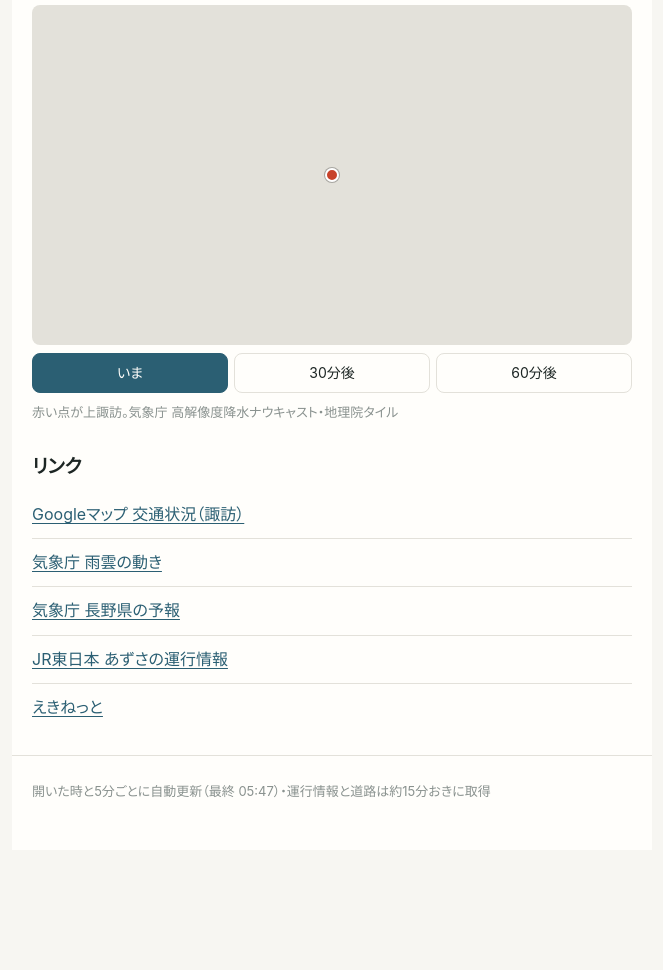
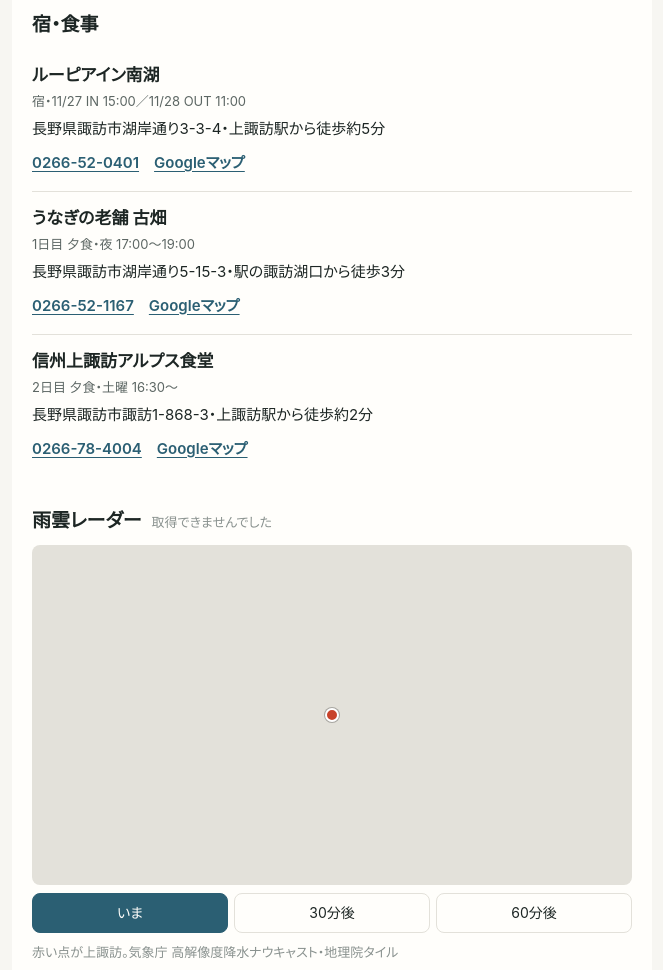
Before and after one commit to canada/suwa-8c85206a12, a plain HTML site: page index.html in a window 1280 px wide. Shown: the part 1868-2838 px from the top of the page, without its empty margins (308-971 px from the left). Before the commit the page ends 2718 px from the top, so only its background shows below. Drawn offline with Linux system fonts and the light colour scheme; no server answers.

Commit message:
宿・食事の連絡先と池袋→新宿を追加
Co-Authored-By: Claude Opus 5.5 (1M context) <noreply@anthropic.com>

```diff
--- a/index.html
+++ b/index.html
@@ -54,6 +54,9 @@ tr.cur td{background:var(--accent-soft)}
 .seg{display:flex;gap:6px;margin-top:8px}
 .seg button{flex:1;min-height:40px;border:1px solid var(--rule);background:var(--paper);color:var(--ink);border-radius:8px;font:inherit;font-size:14px}
 .seg button[aria-pressed="true"]{background:var(--accent);border-color:var(--accent);color:var(--paper)}
+.place{padding:12px 0;border-top:1px solid var(--rule)}.place:first-of-type{border-top:0}
+.place h3{margin:0;font-size:17px}.place h3 small{display:block;font-size:13px;font-weight:400;color:var(--sub)}
+.place p{margin:4px 0 0;font-size:15px}.place a{display:inline-block;min-height:32px;padding:4px 0;font-weight:600}
 ul.links{list-style:none;margin:0;padding:0}
 ul.links li{border-top:1px solid var(--rule)}ul.links li:first-child{border-top:0}
 ul.links a{display:block;padding:10px 0}
@@ -96,6 +99,25 @@ footer{padding:24px 20px 48px;margin-top:20px;border-top:1px solid var(--rule);f
 </section>
 
 <section>
+ <h2>宿・食事</h2>
+ <div class="place">
+  <h3>ルーピアイン南湖 <small>宿・11/27 IN 15:00／11/28 OUT 11:00</small></h3>
+  <p>長野県諏訪市湖岸通り3-3-4・上諏訪駅から徒歩約5分</p>
+  <p><a href="tel:0266520401">0266-52-0401</a>　<a href="https://www.google.com/maps/search/?api=1&query=%E3%83%AB%E3%83%BC%E3%83%94%E3%82%A2%E3%82%A4%E3%83%B3%E5%8D%97%E6%B9%96%20%E9%95%B7%E9%87%8E%E7%9C%8C%E8%AB%8F%E8%A8%AA%E5%B8%82%E6%B9%96%E5%B2%B8%E9%80%9A%E3%82%8A3-3-4">Googleマップ</a></p>
+ </div>
+ <div class="place">
+  <h3>うなぎの老舗 古畑 <small>1日目 夕食・夜 17:00〜19:00</small></h3>
+  <p>長野県諏訪市湖岸通り5-15-3・駅の諏訪湖口から徒歩3分</p>
+  <p><a href="tel:0266521167">0266-52-1167</a>　<a href="https://www.google.com/maps/search/?api=1&query=%E3%81%86%E3%81%AA%E3%81%8E%E3%81%AE%E8%80%81%E8%88%97%E5%8F%A4%E7%95%91%20%E9%95%B7%E9%87%8E%E7%9C%8C%E8%AB%8F%E8%A8%AA%E5%B8%82%E6%B9%96%E5%B2%B8%E9%80%9A%E3%82%8A5-15-3">Googleマップ</a></p>
+ </div>
+ <div class="place">
+  <h3>信州上諏訪アルプス食堂 <small>2日目 夕食・土曜 16:30〜</small></h3>
+  <p>長野県諏訪市諏訪1-868-3・上諏訪駅から徒歩約2分</p>
+  <p><a href="tel:0266784004">0266-78-4004</a>　<a href="https://www.google.com/maps/search/?api=1&query=%E4%BF%A1%E5%B7%9E%E4%B8%8A%E8%AB%8F%E8%A8%AA%E3%82%A2%E3%83%AB%E3%83%97%E3%82%B9%E9%A3%9F%E5%A0%82%20%E9%95%B7%E9%87%8E%E7%9C%8C%E8%AB%8F%E8%A8%AA%E5%B8%82%E8%AB%8F%E8%A8%AA1-868-3">Googleマップ</a></p>
+ </div>
+</section>
+
+<section>
  <h2>雨雲レーダー <small id="radarAt"></small></h2>
  <div class="radar" id="radar"><div class="grid" id="rgrid"></div><div class="pin" title="上諏訪"></div></div>
  <div class="seg" id="rseg"><button type="button" data-k="0" aria-pressed="true">いま</button><button type="button" data-k="30">30分後</button><button type="button" data-k="60">60分後</button></div>
@@ -120,6 +142,7 @@ const PLAN=[
  ['2026-11-27T05:00','自宅発 → 保谷駅'],
  ['2026-11-27T05:48','保谷 → 池袋（西武池袋線）'],
  ['2026-11-27T06:30','池袋 JR中央通路 ビューカード外貨両替センター前 集合'],
+ ['2026-11-27T06:45','池袋 → 新宿（JR埼京線か山手線）'],
  ['2026-11-27T07:30','あずさ3号 新宿10番線 → 上諏訪 9:57'],
  ['2026-11-27T10:00','観光案内所でごくらくセット受け取り'],
  ['2026-11-27T11:00','早めの昼食'],
```
